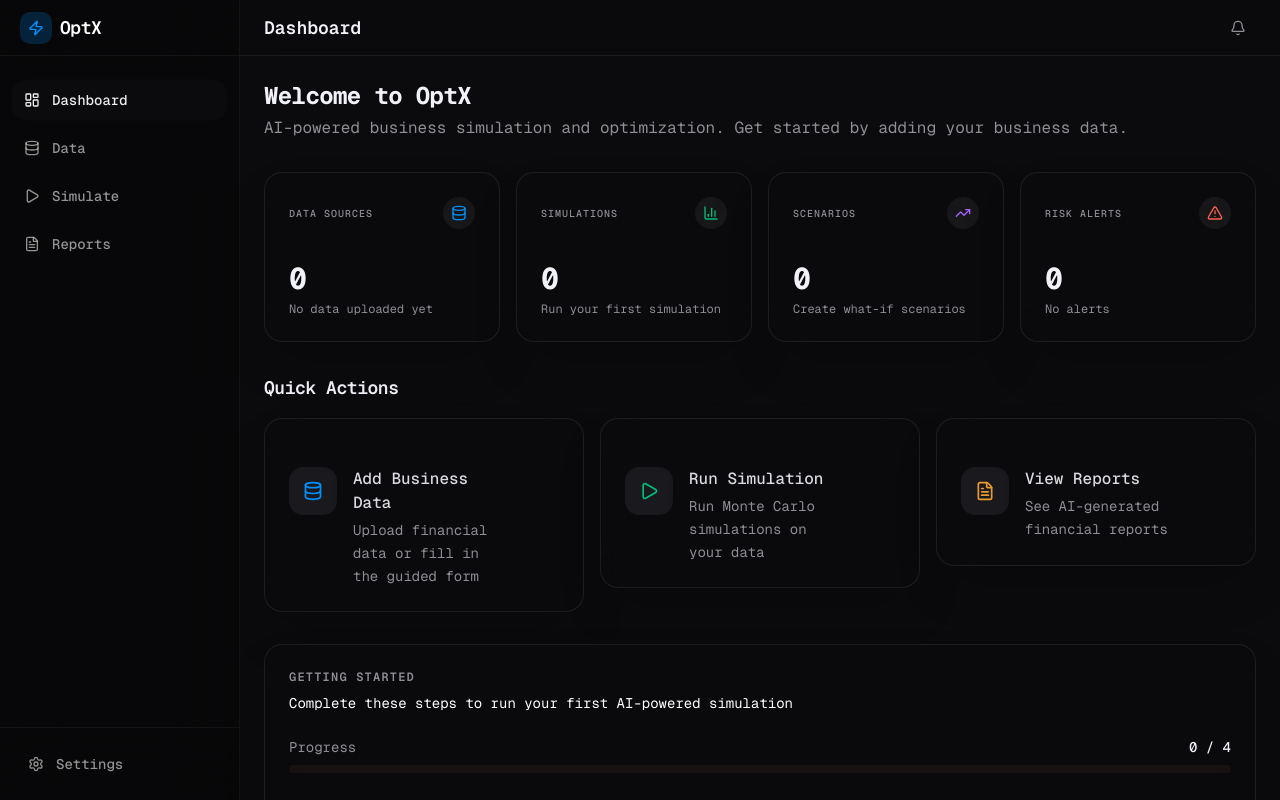
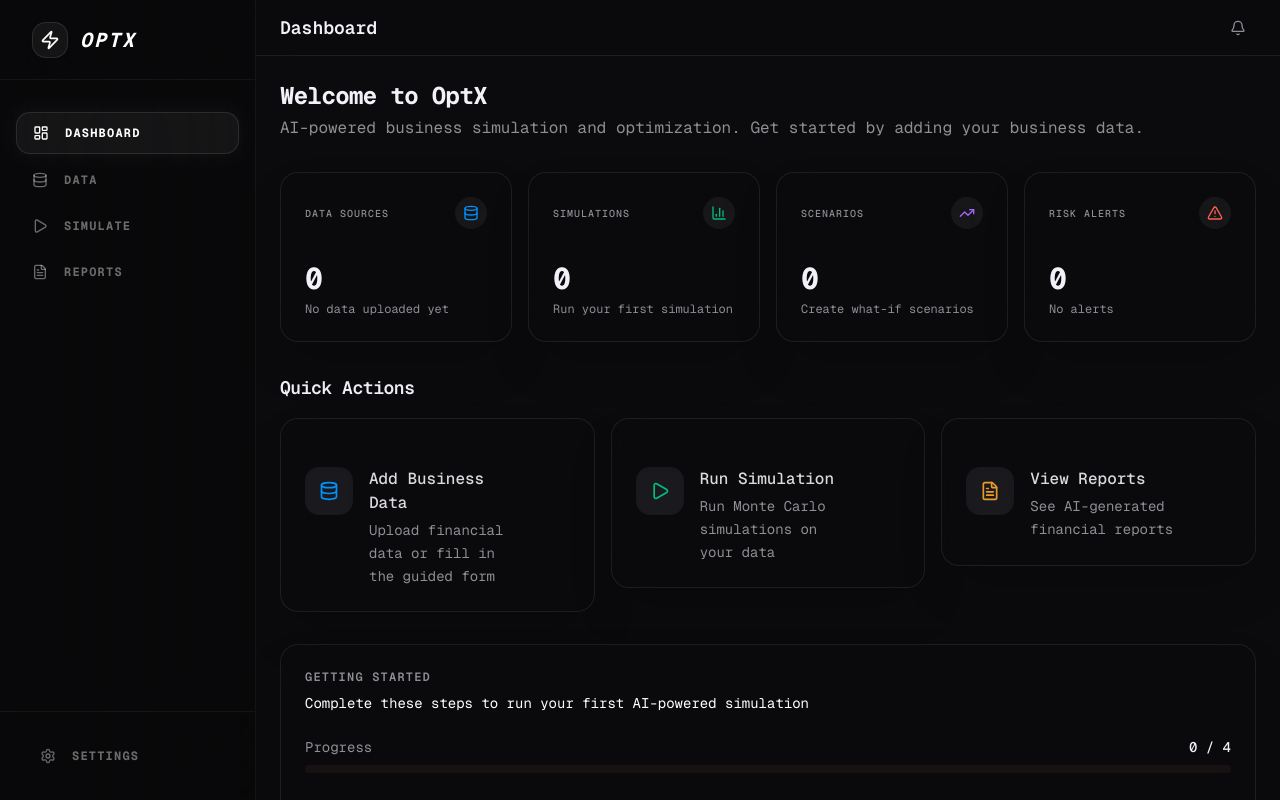
Before and after one commit to kgarg2468/optX, a Next.js app: page / in a window 1280 px wide. Shown: the top 800 px of the page. Built offline with nearby package versions, Linux system fonts and the light colour scheme.

Commit message:
sim feedback

```diff
--- a/app/data/page.tsx
+++ b/app/data/page.tsx
@@ -176,7 +176,7 @@ function DataPageContent() {
   }
 
   return (
-    <div className="space-y-6">
+    <div className="space-y-12 max-w-6xl mx-auto px-2 py-8">
       <ProjectHeader
         project={selectedProject}
         projects={projects}
@@ -209,25 +209,25 @@ function DataPageContent() {
         deleteError={deleteError}
       />
 
-      <div>
-        <h2 className="text-2xl font-bold tracking-tight text-white mb-2">Data Ingestion</h2>
-        <p className="text-sm text-white/50">
-          Add business data for the selected project using Quick Start or Advanced Data Sources.
+      <div className="space-y-2">
+        <h2 className="text-4xl font-bold tracking-tighter text-white">Data Ingestion</h2>
+        <p className="text-base text-white/40 font-medium max-w-2xl leading-relaxed">
+          Supply business drivers for the selected project. OptX accepts raw CSV streams or structured quick-start profiles.
         </p>
       </div>
 
       {loadError ? <p className="text-sm text-destructive">{loadError}</p> : null}
 
+      <div className="bg-[#1A1A1A]/40 backdrop-blur-3xl border border-white/5 rounded-3xl p-8 shadow-2xl">
         <Tabs
           value={dataEntryMode}
           onValueChange={(value) => setDataEntryMode(value as "quick_start" | "advanced")}
-        className="mt-8"
         >
-        <TabsList className="mb-4">
+          <TabsList className="mb-8">
             <TabsTrigger value="quick_start">Quick Start</TabsTrigger>
             <TabsTrigger value="advanced">Advanced Data Sources</TabsTrigger>
           </TabsList>
-        <TabsContent value="quick_start" className="mt-6">
+          <TabsContent value="quick_start" className="mt-0">
             <QuickStartForm
               onSaved={(savedBusiness) => {
                 const sourceProject = selectedProject;
@@ -247,7 +247,7 @@ function DataPageContent() {
               }}
             />
           </TabsContent>
-        <TabsContent value="advanced" className="mt-6">
+          <TabsContent value="advanced" className="mt-0">
             <DataBoxGrid
               onPersisted={() => {
                 markClean();
@@ -256,6 +256,7 @@ function DataPageContent() {
             />
           </TabsContent>
         </Tabs>
+      </div>
 
       <ProjectSwitchGuard
         open={guardOpen}
--- a/app/layout.tsx
+++ b/app/layout.tsx
@@ -31,7 +31,7 @@ export default function RootLayout({
         className={`${geistSans.variable} ${geistMono.variable} font-mono antialiased`}
       >
         <Sidebar />
-        <div className="ml-60">
+        <div className="ml-64">
           <TopBar />
           <main className="min-h-[calc(100vh-3.5rem)] p-6">{children}</main>
         </div>
--- a/app/simulate/page.tsx
+++ b/app/simulate/page.tsx
@@ -663,6 +663,7 @@ function SimulatePageContent() {
     currentResult,
     error: simulationError,
     setStatus,
+    setProgress,
     setResult,
     addPastResult,
     setError,
@@ -791,6 +792,26 @@ function SimulatePageContent() {
     setIsRunning(true);
     setError(null);
     setStatus("preparing");
+    setProgress(0);
+
+    // Ticking effect: randomize node values during computation for demo impact
+    let tickProgress = 0;
+    const tickInterval = setInterval(() => {
+      if (tickProgress < 92) {
+        tickProgress += Math.random() * 3;
+        setProgress(Math.min(tickProgress, 92));
+      }
+      setNodes((nds: typeof nodes) =>
+        nds.map((n) => ({
+          ...n,
+          data: {
+            ...n.data,
+            value: (Math.random() * 1000).toFixed(0),
+            status: Math.random() > 0.8 ? "warning" : "normal",
+          },
+        }))
+      );
+    }, 150);
 
     try {
       const res = await fetch("/api/simulate", {
@@ -804,6 +825,9 @@ function SimulatePageContent() {
         }),
       });
       const data = await res.json();
+      clearInterval(tickInterval);
+      setProgress(100);
+
       if (!res.ok || !data.success) {
         throw new Error(data.error || "Failed to run simulation");
       }
@@ -815,6 +839,7 @@ function SimulatePageContent() {
 
       setStatus(data.status ?? "complete");
     } catch (error) {
+      clearInterval(tickInterval);
       setStatus("error");
       setError(error instanceof Error ? error.message : "Simulation failed");
     } finally {
--- a/components/layout/Sidebar.tsx
+++ b/components/layout/Sidebar.tsx
@@ -23,17 +23,17 @@ export function Sidebar() {
   const pathname = usePathname();
 
   return (
-    <aside className="fixed left-0 top-0 z-40 flex h-screen w-60 flex-col border-r border-sidebar-border bg-sidebar backdrop-blur-2xl">
-      <div className="flex h-14 items-center gap-2 border-b border-sidebar-border px-5">
-        <div className="flex h-8 w-8 items-center justify-center rounded-lg bg-sidebar-primary/20">
-          <Zap className="h-4 w-4 text-sidebar-primary" />
+    <aside className="fixed left-0 top-0 z-40 flex h-screen w-64 flex-col border-r border-white/5 bg-black/20 backdrop-blur-3xl">
+      <div className="flex h-20 items-center gap-3 border-b border-white/5 px-8">
+        <div className="flex h-9 w-9 items-center justify-center rounded-xl bg-white/5 border border-white/10 shadow-lg">
+          <Zap className="h-5 w-5 text-white" />
         </div>
-        <span className="text-lg font-semibold tracking-tight text-white">
+        <span className="text-xl font-bold tracking-[0.1em] text-white uppercase italic">
           OptX
         </span>
       </div>
 
-      <nav className="flex-1 space-y-2 px-3 py-6">
+      <nav className="flex-1 space-y-1.5 px-4 py-8">
         {navItems.map((item) => {
           const isActive =
             item.href === "/"
@@ -45,23 +45,23 @@ export function Sidebar() {
               key={item.href}
               href={item.href}
               className={cn(
-                "flex items-center gap-3 rounded-xl px-3 py-2.5 text-sm font-medium transition-all duration-300",
+                "flex items-center gap-4 rounded-xl px-4 py-3 text-xs font-bold uppercase tracking-widest transition-all duration-500",
                 isActive
-                  ? "bg-sidebar-accent text-sidebar-accent-foreground shadow-[0_0_15px_rgba(255,255,255,0.02)]"
-                  : "text-sidebar-foreground/70 hover:bg-sidebar-accent/50 hover:text-sidebar-foreground"
+                  ? "bg-white/5 text-white shadow-[0_0_20px_rgba(255,255,255,0.05)] border border-white/10"
+                  : "text-white/40 hover:text-white/80 hover:bg-white/5"
               )}
             >
-              <item.icon className="h-4 w-4" />
+              <item.icon className={cn("h-4 w-4", isActive ? "text-white" : "text-white/40")} />
               {item.label}
             </Link>
           );
         })}
       </nav>
 
-      <div className="border-t border-sidebar-border p-4">
+      <div className="border-t border-white/5 p-6">
         <Link
           href="/settings"
-          className="flex items-center gap-3 rounded-xl px-3 py-2.5 text-sm font-medium text-sidebar-foreground/70 transition-all duration-300 hover:bg-sidebar-accent/50 hover:text-sidebar-foreground"
+          className="flex items-center gap-4 rounded-xl px-4 py-3 text-xs font-bold uppercase tracking-widest text-white/40 transition-all duration-500 hover:bg-white/5 hover:text-white/80"
         >
           <Settings className="h-4 w-4" />
           Settings
```
Lines whose indentation alone changed are shown as unchanged.
